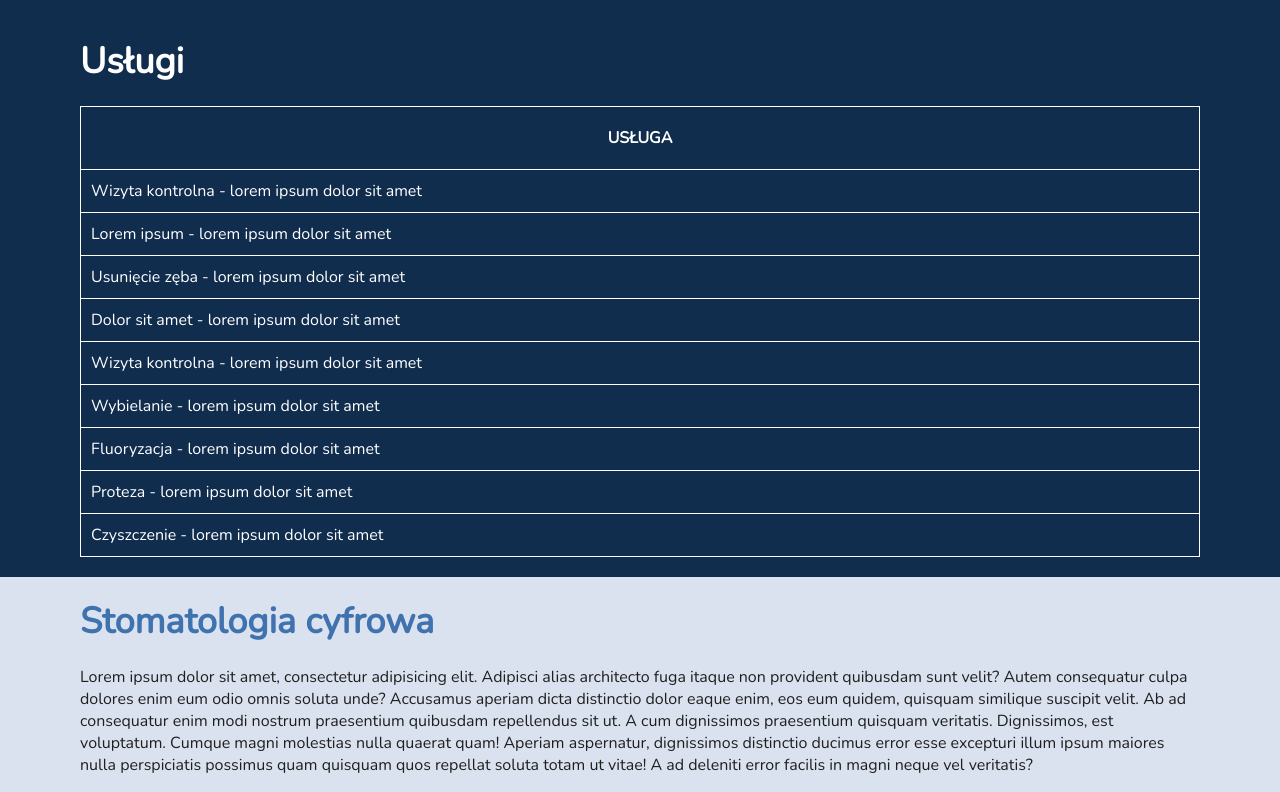
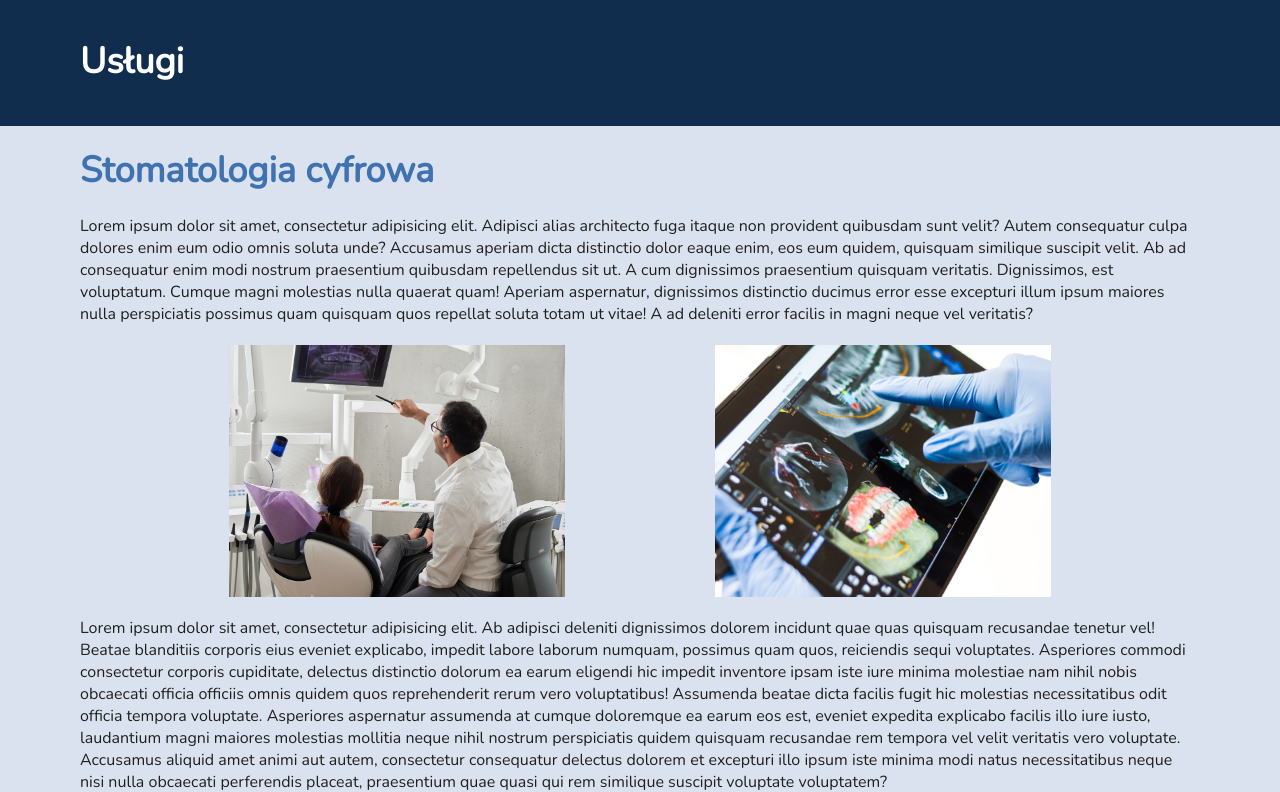
Before and after one commit to radekrzepka/kodent-website, a plain HTML site: page index.html in a window 1280 px wide. Shown: the part 1457-2249 px from the top of the page. Drawn offline with nearby package versions, Linux system fonts and the light colour scheme.

Commit message:
added new icons

```diff
--- a/index.html
+++ b/index.html
@@ -24,7 +24,7 @@
 			type="image/png"
 			sizes="16x16"
 			href="images/favicons/favicon-16x16.png" />
-		<script src="./script/scroll.js" defer></script>
+		<script src="./js/scroll.js" defer></script>
 	</head>
 	<body>
 		<header class="header">
@@ -83,38 +83,7 @@
 		</section>
 		<section class="price-list main-section">
 			<h2 id="uslugi">Usługi</h2>
-			<table>
-				<tr>
-					<th>USŁUGA</th>
-				</tr>
-				<tr>
-					<td>Wizyta kontrolna - lorem ipsum dolor sit amet</td>
-				</tr>
-				<tr>
-					<td>Lorem ipsum - lorem ipsum dolor sit amet</td>
-				</tr>
-				<tr>
-					<td>Usunięcie zęba - lorem ipsum dolor sit amet</td>
-				</tr>
-				<tr>
-					<td>Dolor sit amet - lorem ipsum dolor sit amet</td>
-				</tr>
-				<tr>
-					<td>Wizyta kontrolna - lorem ipsum dolor sit amet</td>
-				</tr>
-				<tr>
-					<td>Wybielanie - lorem ipsum dolor sit amet</td>
-				</tr>
-				<tr>
-					<td>Fluoryzacja - lorem ipsum dolor sit amet</td>
-				</tr>
-				<tr>
-					<td>Proteza - lorem ipsum dolor sit amet</td>
-				</tr>
-				<tr>
-					<td>Czyszczenie - lorem ipsum dolor sit amet</td>
-				</tr>
-			</table>
+
 		</section>
 		<section class="digital-dentistry main-section" id="stomatologia-cyfrowa">
 			<h2>Stomatologia cyfrowa</h2>
@@ -204,7 +173,7 @@
 			<h3>Nadchodzące wydarzenia:</h3>
 			<div class="courses-card">
 				<div class="course-card">
-					<img src="./images/tooth.png" alt="Ikona zęba" />
+					<img src="./images/icons/courses-icon.png" alt="Ikona zęba" />
 					<h4>Szkolenie o zębach</h4>
 					<p class="date">Data: 10.10.2022 - 12.10.2022</p>
 					<p class="price">Cena: 1350 zł</p>
@@ -219,7 +188,7 @@
 					<button>Pobierz więcej informacji o szkoleniu</button>
 				</div>
 				<div class="course-card">
-					<img src="./images/tooth.png" alt="Ikona zęba" />
+					<img src="./images/icons/courses-icon.png" alt="Ikona zęba" />
 					<h4>Szkolenie o zębach 2</h4>
 					<p class="date">Data: 15.11.2022 - 17.11.2022</p>
 					<p class="price">Cena: 1990 zł</p>
@@ -234,7 +203,7 @@
 					<button>Pobierz więcej informacji o szkoleniu</button>
 				</div>
 				<div class="course-card">
-					<img src="./images/tooth.png" alt="Ikona zęba" />
+					<img src="./images/icons/courses-icon.png" alt="Ikona zęba" />
 					<h4>Szkolenie o zębach 3</h4>
 					<p class="date">Data: 21.12.2022 - 24.12.2022</p>
 					<p class="price">Cena: 2760 zł</p>
--- a/style/scss/main.scss
+++ b/style/scss/main.scss
@@ -139,26 +139,6 @@ h2 {
 	h2 {
 		margin-top: 0;
 		color: colors.$whiteFontColor;
-	}
-
-	table {
-		width: 100%;
-	}
-
-	th {
-		padding: 2rem;
-	}
-
-	td {
-		padding: 1rem;
-	}
-
-	table,
-	tr,
-	th,
-	td {
-		border: 1px solid #fff;
-		border-collapse: collapse;
 	}
 }
 
```
Also changed, not shown: images/background-courses.jpg (deleted), images/background-price-list.jpg (deleted), images/bio-image.png (deleted), images/icons/courses-icon.png (renamed from images/tooth.png), images/icons/price-list-1.png (added), images/icons/price-list-10.png (added), images/icons/price-list-2.png (added), images/icons/price-list-3.png (added), images/icons/price-list-4.png (added), images/icons/price-list-5.png (added), images/icons/price-list-6.png (added), images/icons/price-list-7.png (added), images/icons/price-list-8.png (added), images/icons/price-list-9.png (added), 2 more files, 1 other file.
